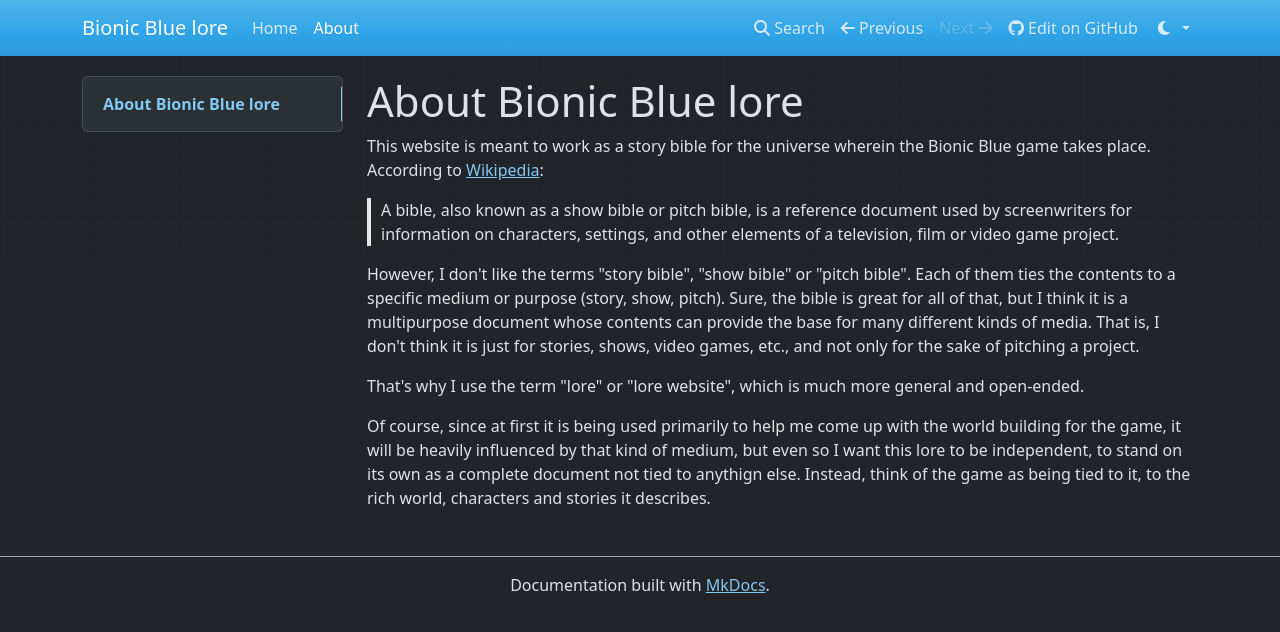
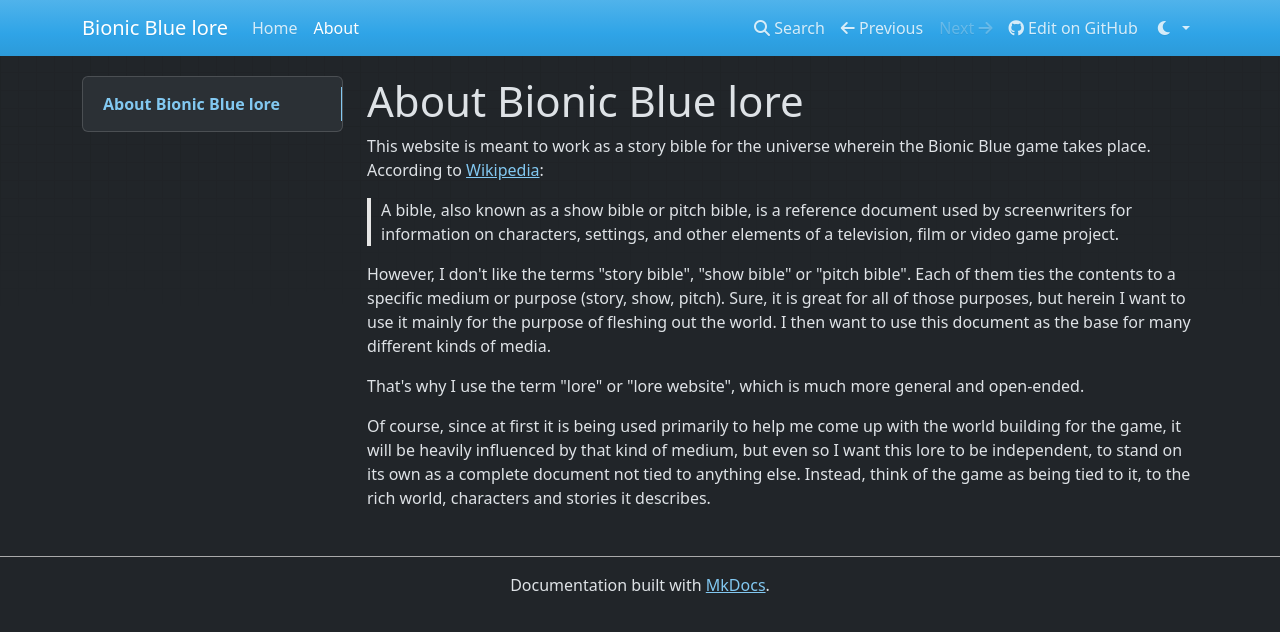
Before and after one commit to IndieSmiths/bionicbluelore, an MkDocs documentation site: the page built from docs/about.md, in a window 1280 px wide. Shown: the top 632 px of the page. Built offline with MkDocs 1.6.1, drawn with Linux system fonts in a browser that asks for light colours; nearby versions of some CDN libraries.

Commit message:
change: improve text

```diff
--- a/docs/about.md
+++ b/docs/about.md
@@ -4,8 +4,8 @@ This website is meant to work as a story bible for the universe wherein the Bion
 
 > A bible, also known as a show bible or pitch bible, is a reference document used by screenwriters for information on characters, settings, and other elements of a television, film or video game project.
 
-However, I don't like the terms "story bible", "show bible" or "pitch bible". Each of them ties the contents to a specific medium or purpose (story, show, pitch). Sure, the bible is great for all of that, but I think it is a multipurpose document whose contents can provide the base for many different kinds of media. That is, I don't think it is just for stories, shows, video games, etc., and not only for the sake of pitching a project.
+However, I don't like the terms "story bible", "show bible" or "pitch bible". Each of them ties the contents to a specific medium or purpose (story, show, pitch). Sure, it is great for all of those purposes, but herein I want to use it mainly for the purpose of fleshing out the world. I then want to use this document as the base for many different kinds of media.
 
 That's why I use the term "lore" or "lore website", which is much more general and open-ended.
 
-Of course, since at first it is being used primarily to help me come up with the world building for the game, it will be heavily influenced by that kind of medium, but even so I want this lore to be independent, to stand on its own as a complete document not tied to anythign else. Instead, think of the game as being tied to it, to the rich world, characters and stories it describes.
+Of course, since at first it is being used primarily to help me come up with the world building for the game, it will be heavily influenced by that kind of medium, but even so I want this lore to be independent, to stand on its own as a complete document not tied to anything else. Instead, think of the game as being tied to it, to the rich world, characters and stories it describes.
```
